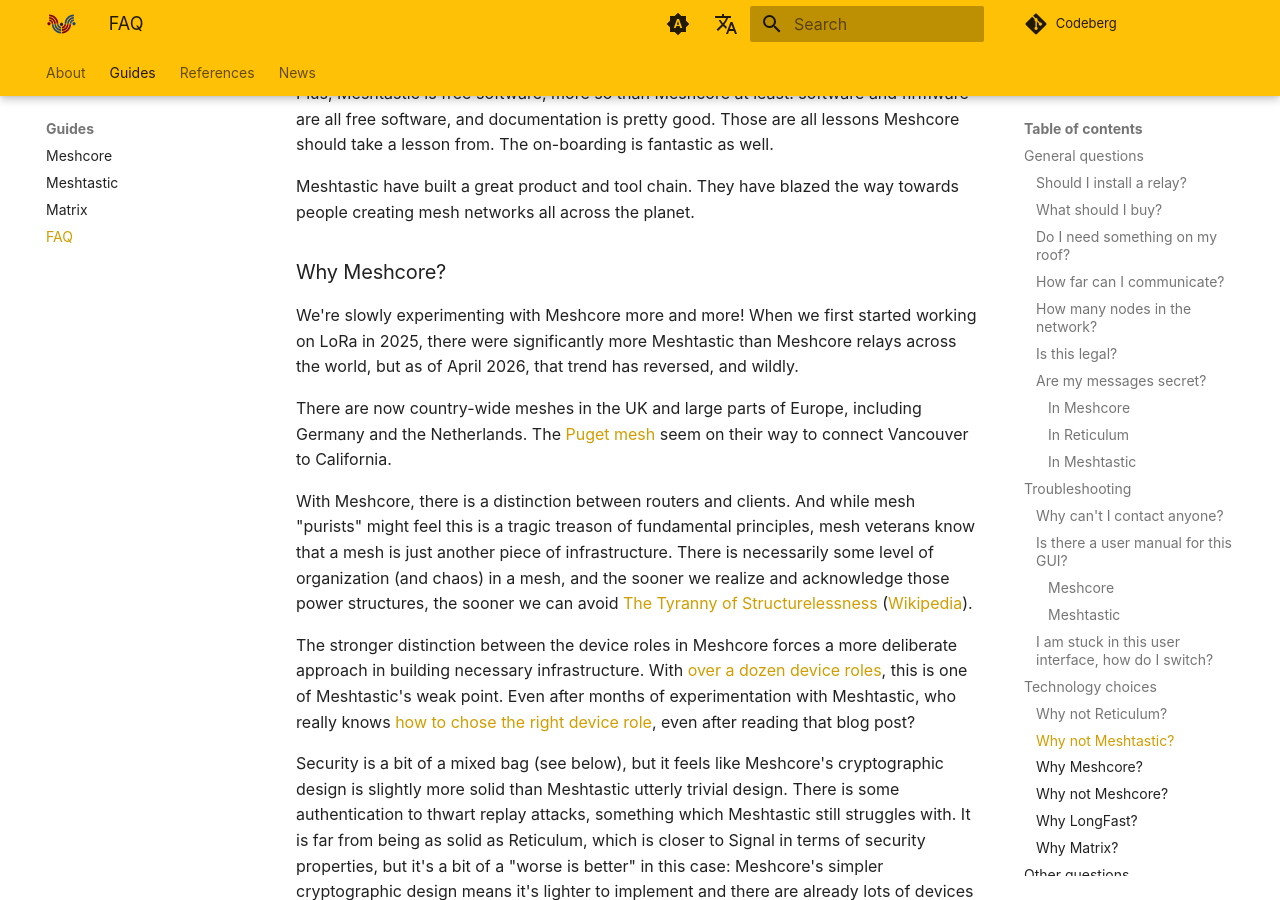
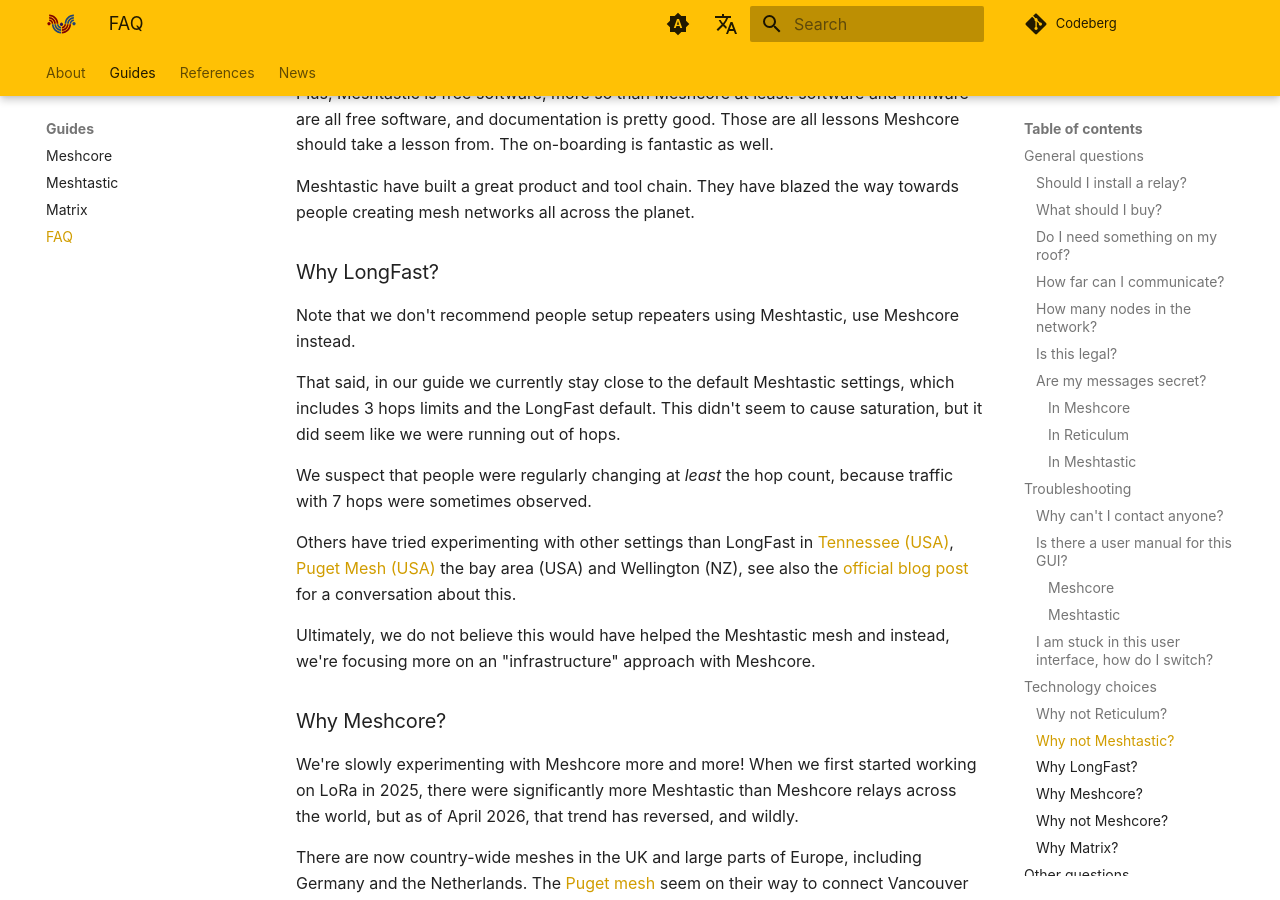
Before and after one commit to ReseauLibre/lora.reseaulibre.ca, an MkDocs documentation site: the page built from docs/guides/faq.md, in a window 1280 px wide and 900 px high, scrolled down 5932 px. Built offline with MkDocs 1.6.1 and Material for MkDocs 9.7.7, drawn with Linux system fonts in a browser that asks for light colours; plug-ins that fetch from the network failed and are left out; comment, search, counter and statistics services are not loaded; some of the changed text lies outside the part shown.

```diff
--- a/docs/guides/faq.md
+++ b/docs/guides/faq.md
@@ -284,6 +284,28 @@
 Meshtastic have built a great product and tool chain. They have blazed
 the way towards people creating mesh networks all across the planet.
 
+### Why LongFast?
+
+Note that we don't recommend people setup repeaters using Meshtastic,
+use Meshcore instead.
+
+That said, in our guide we currently stay close to the default
+Meshtastic settings, which includes 3 hops limits and the LongFast
+default. This didn't seem to cause saturation, but it did seem like we
+were running out of hops.
+
+We suspect that people were regularly changing at *least* the hop
+count, because traffic with 7 hops were sometimes observed.
+
+Others have tried experimenting with other settings than LongFast in
+[Tennessee (USA)](https://mtnme.sh/mediumfast/), [Puget Mesh (USA)](https://pugetmesh.org/meshtastic/may2025/) the bay area (USA) and
+Wellington (NZ), see also the [official blog post](https://meshtastic.org/blog/why-your-mesh-should-switch-from-longfast/) for a
+conversation about this.
+
+Ultimately, we do not believe this would have helped the Meshtastic
+mesh and instead, we're focusing more on an "infrastructure" approach
+with Meshcore.
+
 ### Why Meshcore?
 
 We're slowly experimenting with Meshcore more and more! When we first
```
Also changed, not shown: other parts of docs/guides/faq.md (+0 -12 lines), docs/references/net.md (+2 -3 lines).
